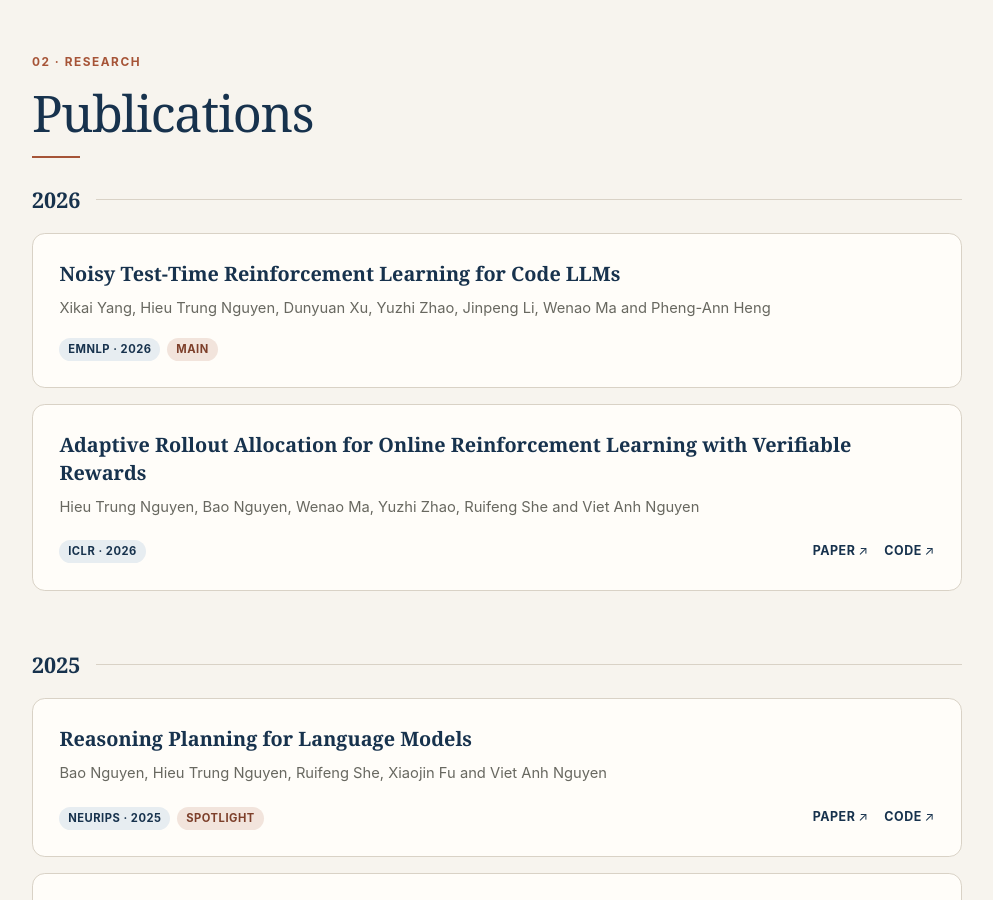
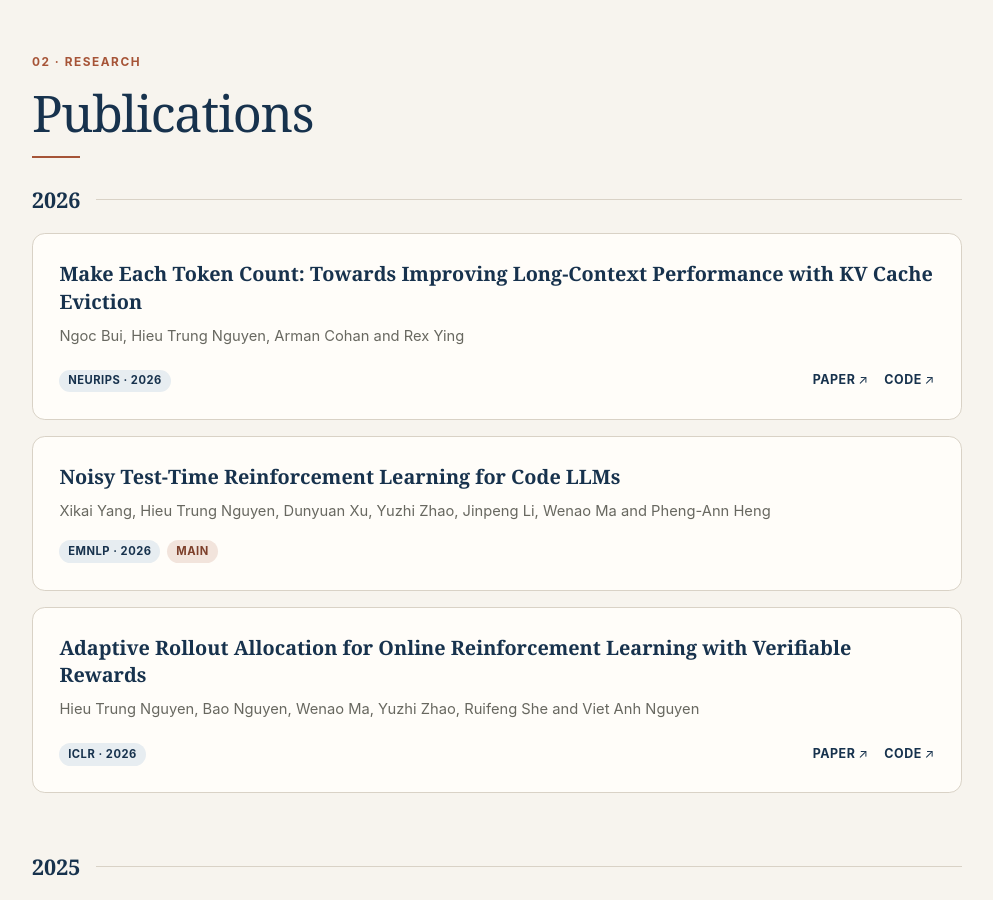
Before and after one commit to HieuNT91/hieunt91.github.io, a Jekyll site: the page built from index.md, in a window 1280 px wide and 900 px high, scrolled down 1263 px. Shown: the whole window, without its empty margins (143-1136 px from the left). Built offline with Jekyll 4.4.1, drawn with Linux system fonts in a browser that asks for light colours.

Commit message:
add nips

```diff
--- a/_data/publications.yml
+++ b/_data/publications.yml
@@ -1,3 +1,10 @@
+- title: "Make Each Token Count: Towards Improving Long-Context Performance with KV Cache Eviction"
+  authors: "Ngoc Bui, Hieu Trung Nguyen, Arman Cohan and Rex Ying"
+  venue: "NeurIPS"
+  year: 2026
+  paper: "https://arxiv.org/html/2605.09649v1"
+  code: "https://github.com/ngocbh/trimkv.git"
+
 - title: "Noisy Test-Time Reinforcement Learning for Code LLMs"
   authors: "Xikai Yang, Hieu Trung Nguyen, Dunyuan Xu, Yuzhi Zhao, Jinpeng Li, Wenao Ma and Pheng-Ann Heng"
   venue: "EMNLP"
```
